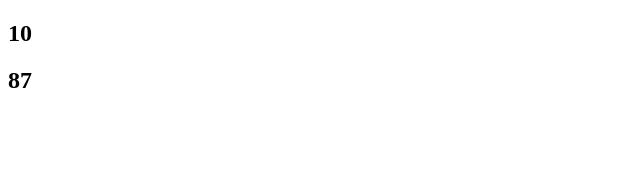
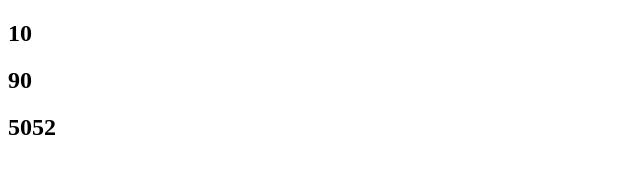
Before and after one commit to dpesofficial/custom-count, a plain HTML site: page index.html in a window 1280 px wide. Shown: the full height of the page, 0-640 px from the left. Drawn offline with nearby package versions, Linux system fonts and the light colour scheme.

Commit message:
Update index.html

```diff
--- a/index.html
+++ b/index.html
@@ -8,8 +8,11 @@ $(document).ready(function(){
     $(this).prop('Counter',0).animate({
         Counter: $(this).text()
     }, {
-        duration: 500,
+        duration: 2000,
         easing: 'swing',
+        complete: function() {
+           alert($(this).text());
+         },
         step: function (now) {
             $(this).text(Math.ceil(now));
         }
@@ -20,8 +23,9 @@ $(document).ready(function(){
 </head>
 <body>
 
-<h2 ><span class="count">10</span></h2>
-<h2 ><span class="count">87</span></h2>
+<h2><span class="count">10</span></h2>
+<h2><span class="count">90</span></h2>
+<h2><span class="count">5052</span></h2>
 
 </body>
 </html>
```
